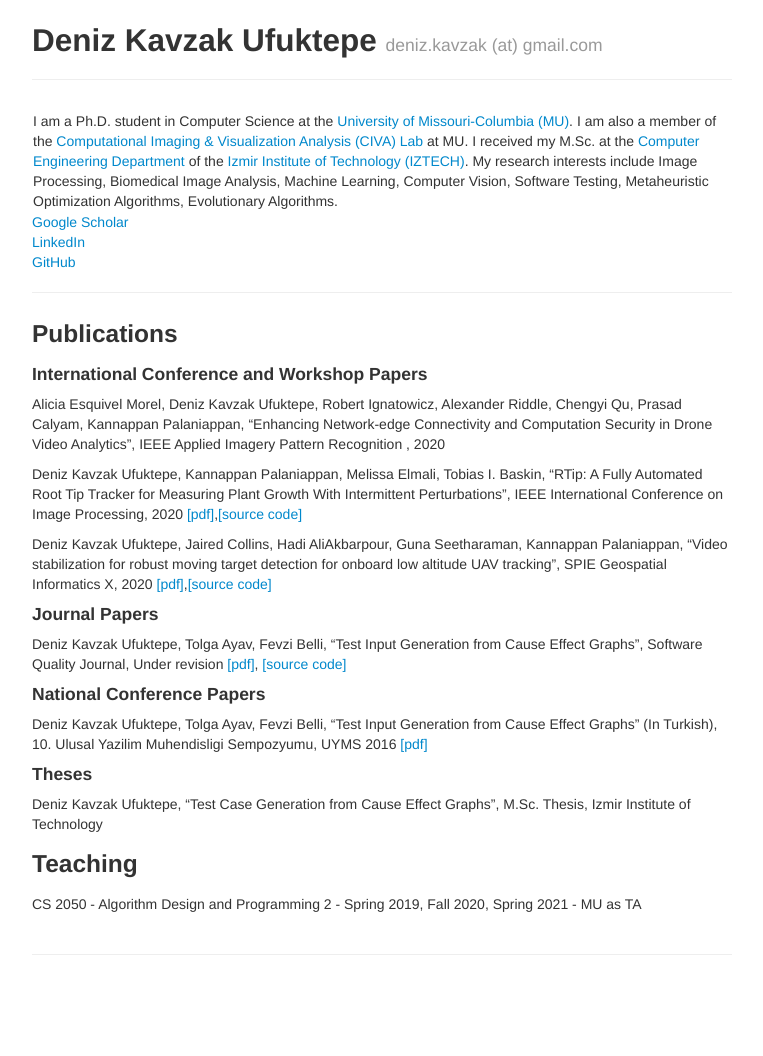
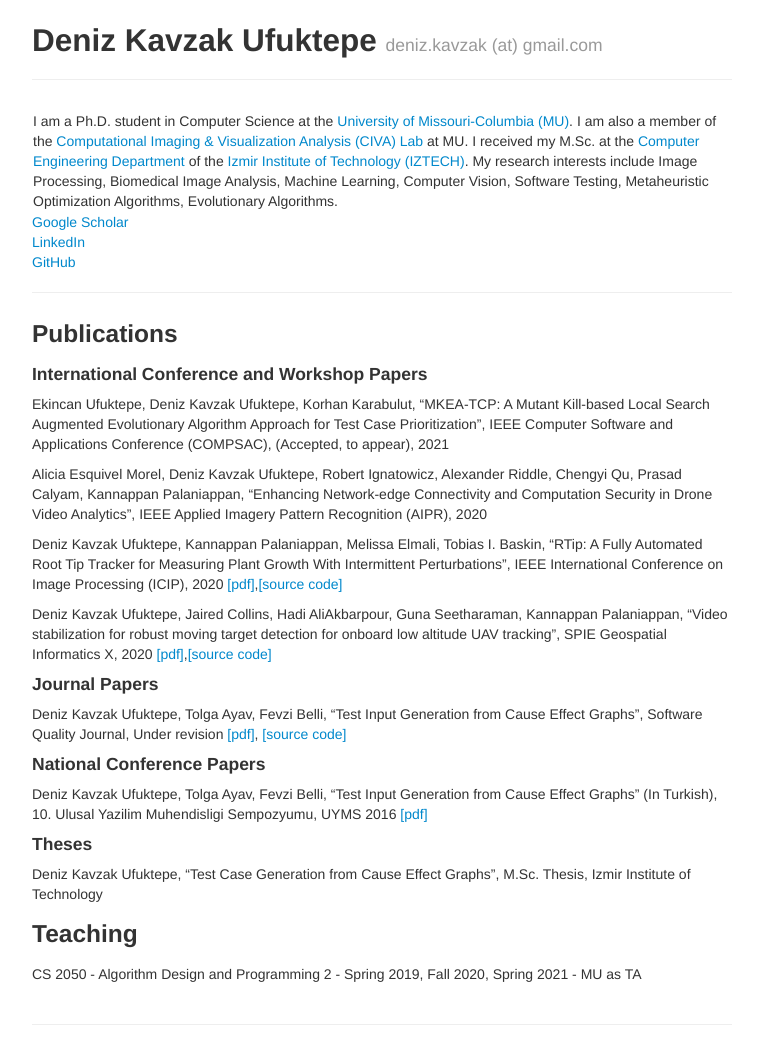
Before and after one commit to denizkavzak/denizkavzak.github.io, a Jekyll site: the page built from index.md, in a window 1280 px wide. Shown: the whole page, without its empty margins (258-1021 px from the left). Built offline with Jekyll 4.4.1, drawn with Linux system fonts in a browser that asks for light colours; before the commit the page ends 986 px from its top, so only the background shows below that.

Commit message:
New COMPSAC paper added

```diff
--- a/index.md
+++ b/index.md
@@ -20,9 +20,11 @@ author: Deniz Kavzak Ufuktepe
 
 #### International Conference and Workshop Papers
 
-Alicia Esquivel Morel, Deniz Kavzak Ufuktepe, Robert Ignatowicz, Alexander Riddle,  Chengyi Qu, Prasad Calyam, Kannappan Palaniappan, "Enhancing Network-edge Connectivity and Computation Security in Drone Video Analytics", IEEE Applied Imagery Pattern Recognition , 2020
+Ekincan Ufuktepe, Deniz Kavzak Ufuktepe, Korhan Karabulut, "MKEA-TCP: A Mutant Kill-based Local Search Augmented Evolutionary Algorithm Approach for Test Case Prioritization", IEEE Computer Software and Applications Conference (COMPSAC), (Accepted, to appear), 2021
 
-Deniz Kavzak Ufuktepe, Kannappan Palaniappan, Melissa Elmali, Tobias I. Baskin, "RTip: A Fully Automated Root Tip Tracker for Measuring Plant Growth With Intermittent Perturbations", IEEE International Conference on Image Processing, 2020 [[pdf]](),[[source code]]()
+Alicia Esquivel Morel, Deniz Kavzak Ufuktepe, Robert Ignatowicz, Alexander Riddle,  Chengyi Qu, Prasad Calyam, Kannappan Palaniappan, "Enhancing Network-edge Connectivity and Computation Security in Drone Video Analytics", IEEE Applied Imagery Pattern Recognition (AIPR), 2020
+
+Deniz Kavzak Ufuktepe, Kannappan Palaniappan, Melissa Elmali, Tobias I. Baskin, "RTip: A Fully Automated Root Tip Tracker for Measuring Plant Growth With Intermittent Perturbations", IEEE International Conference on Image Processing (ICIP), 2020 [[pdf]](),[[source code]]()
 
 Deniz Kavzak Ufuktepe, Jaired Collins, Hadi AliAkbarpour, Guna Seetharaman, Kannappan Palaniappan, "Video stabilization for robust moving target detection for onboard low altitude UAV tracking", SPIE  Geospatial Informatics X, 2020 [[pdf]](),[[source code]]()
 
```
